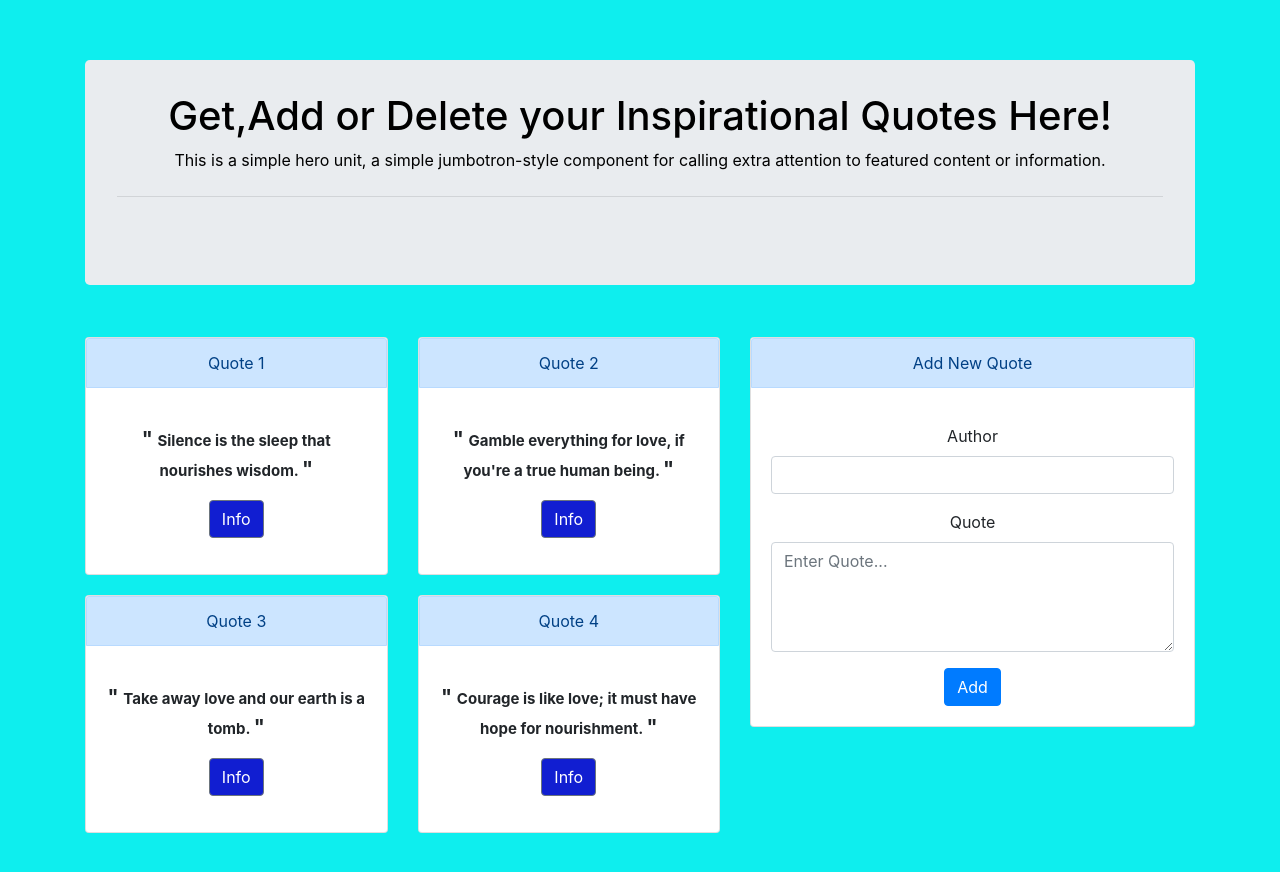
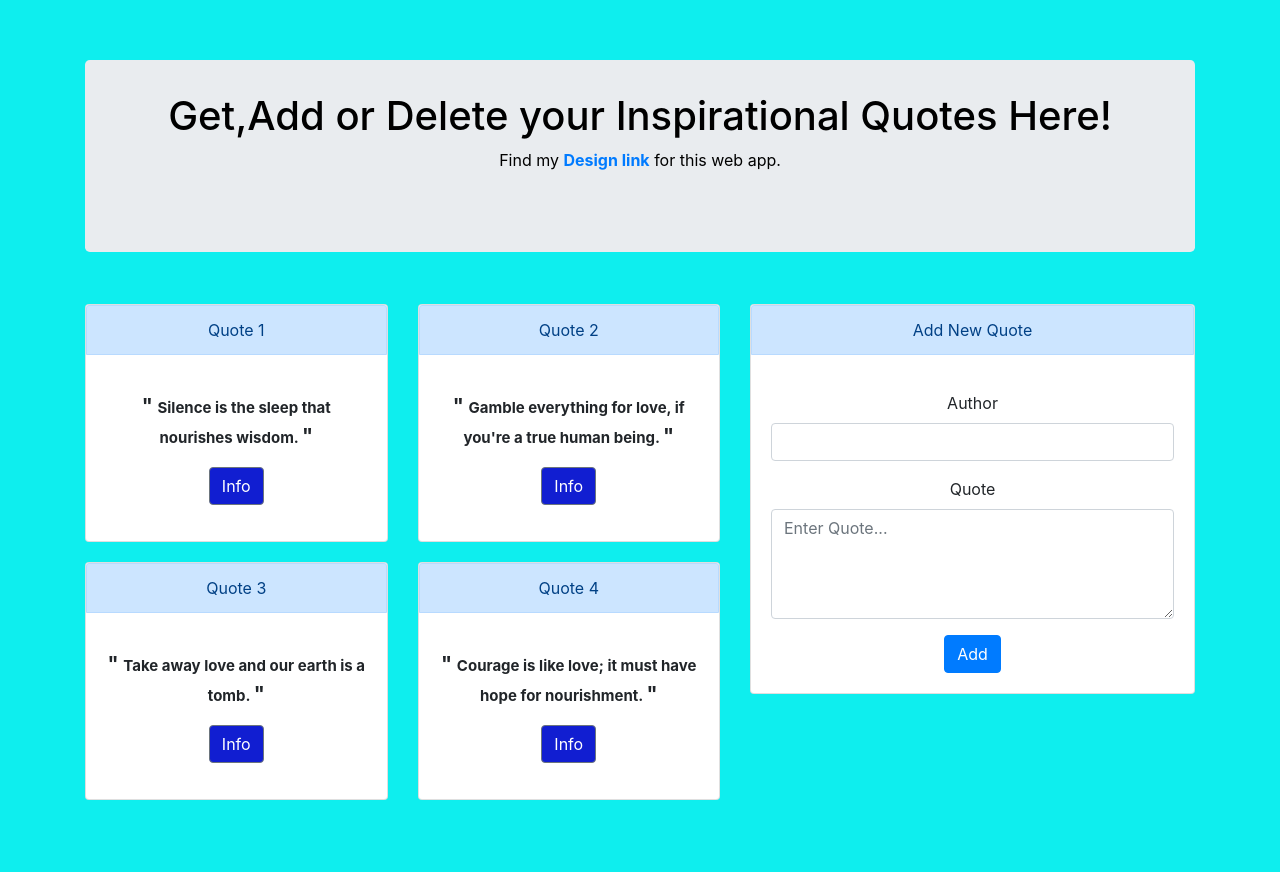
Before and after one commit to HASSAN1A/Quotes, an Angular app: page / in a window 1280 px wide. Shown: the top 872 px of the page. After the commit the page ends 850 px from the top, so only its background shows below. Built offline with nearby package versions, Linux system fonts and the light colour scheme.

Commit message:
add paragragh

```diff
--- a/src/app/app.component.html
+++ b/src/app/app.component.html
@@ -1,10 +1,8 @@
 <div class="container">
   <div class="jumbotron">
     <h1>Get,Add or Delete your Inspirational Quotes Here!</h1>
-    <p>This is a simple hero unit, a simple jumbotron-style component for calling extra attention to
-      featured
-      content or information.</p>
-    <hr class="my-4">
+    <p>Find my <a href="https://www.figma.com/file/Z9e20gLR7K6R8w7zPhM9Wc/Quotes?node-id=0%3A1"><strong>Design
+          link</strong></a> for this web app.</p>
   </div>
 </div>
 <app-quotes></app-quotes>
```
